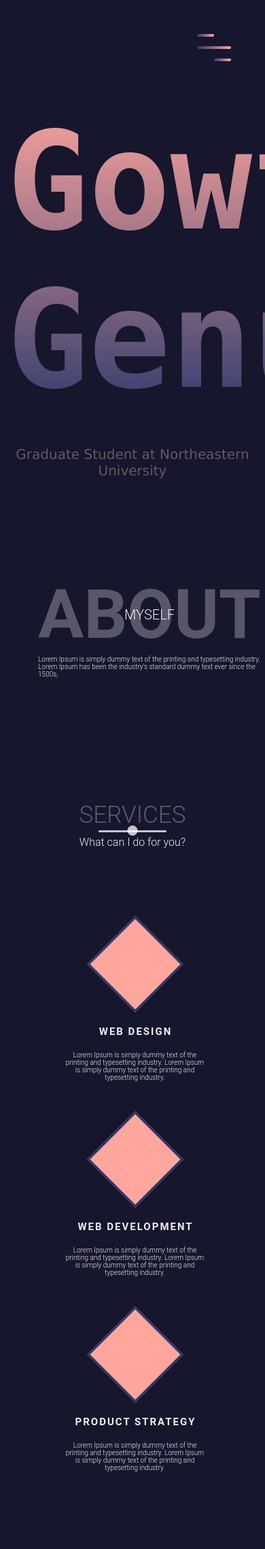
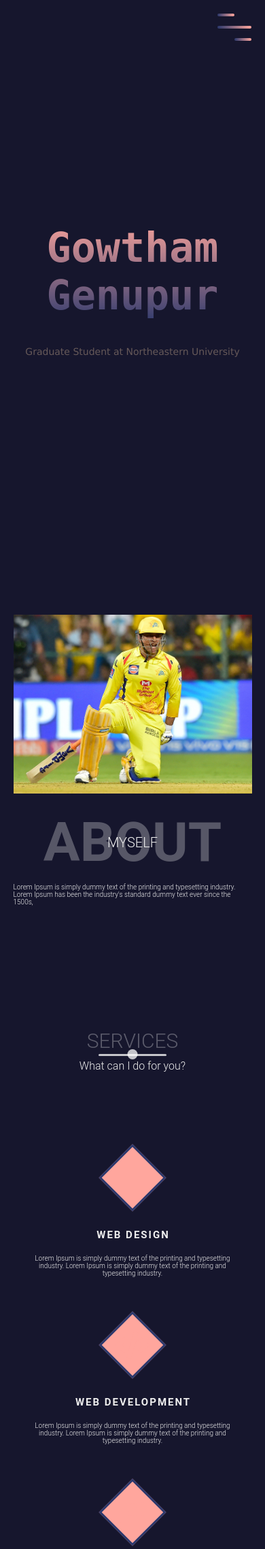
Before and after one commit to gowtham-kingxo/portfolio-website, a PHP site: page / in a window 390 px wide; the page is wider, and only the part inside the window is pictured. Shown: the top 2278 px of that part at 68% size. Run offline with PHP 8.4, Linux system fonts and the light colour scheme.

Commit message:
Added media queries for responsiveness

```diff
--- a/index.html
+++ b/index.html
@@ -153,12 +153,12 @@
                             </p>
                             <a href="#" class="cta">View Details</a>
                         </div>
-                        <div class="portfolio-img has-margin-right">
+                        <div class="portfolio-img">
                             <img src="images/android.jpg" alt="">
                         </div>
                     </div>
                     <div class="portfolio-item">
-                        <div class="portfolio-img">
+                        <div class="portfolio-img has-margin-right">
                             <img src="images/automation.jpg" alt="">
                         </div>
                         <div class="portfolio-description">
--- a/main.css
+++ b/main.css
@@ -22,7 +22,7 @@
 }
 
 section {
-    padding: 6rem;
+    padding: 6rem 0;
 }
 
 a {
@@ -488,6 +488,7 @@
     border-radius: 100%;
     display: flex;
     animation: pulse 2s infinite;
+    cursor: pointer;
 }
 
 .up i {
@@ -517,4 +518,126 @@
 /*End animations*/
 
 /*Start media queries*/
+@media screen and (max-width: 768px) {
+    body {
+        background-color: #16162d;
+        background-size: cover;
+    }
+
+    .landing-text h1 {
+        font-size: 8rem;
+    }
+
+    .landing-text h6 {
+        font-size: 1.7rem;
+    }
+
+    .nav-list {
+        flex-direction: column;
+    }
+
+    li {
+        margin: 2rem 0;
+    }
+
+    .nav-link {
+        font-size: 4.5rem;
+    }
+
+    .about-heading h1 {
+        font-size: 8rem;
+    }
+
+    .section-heading h1 {
+        font-size: 3rem;
+    }
+
+    .about-details .nav-list {
+        flex-direction: initial;
+    }
+
+    .about-details li {
+        margin: 0 2rem;
+    }
+
+    .icon-container {
+        width: 7rem;
+        height: 7rem;
+    }
+
+    .icon-container i {
+        font-size: 4rem;
+    }
+
+    .timeline ul {
+        margin: 0 0 0 auto;
+    }
+
+    .timeline .date::before {
+        left: -20rem;
+    }
+
+    .timeline .date::after {
+        left: -5.9rem;
+    }
+}
+
+@media screen and (max-width: 600px) {
+     .menu-toggler {
+         top: 2rem;
+         right: 2rem;
+     }
+
+     .landing-text h1 {
+         font-size: 6rem;
+     }
+
+     .landing-text h6 {
+         font-size: 1.4rem;
+     }
+
+     .nav-link {
+         font-size: 3.5rem;
+     }
+
+     .about .container {
+         flex-direction: column;
+     }
+
+     .profile-img {
+         margin: 0 0 7rem 0;
+     }
+
+     .portfolio-item {
+         flex-direction: column;
+     }
+
+     .portfolio-img {
+         margin: 0 0 2rem 0;
+         order: 1;
+     }
+
+     .portfolio-description {
+        margin: 0;
+        order: 2;
+    }
+
+    .timeline p {
+        font-size: 1.6rem;
+    }
+
+    .timeline .date::before {
+        font-size: 1.4rem;
+    }
+
+    form {
+        width: 100%;
+    }
+
+    .up {
+        right: 2rem;
+    }
+}
+
+
 /*End media queries*/
```
